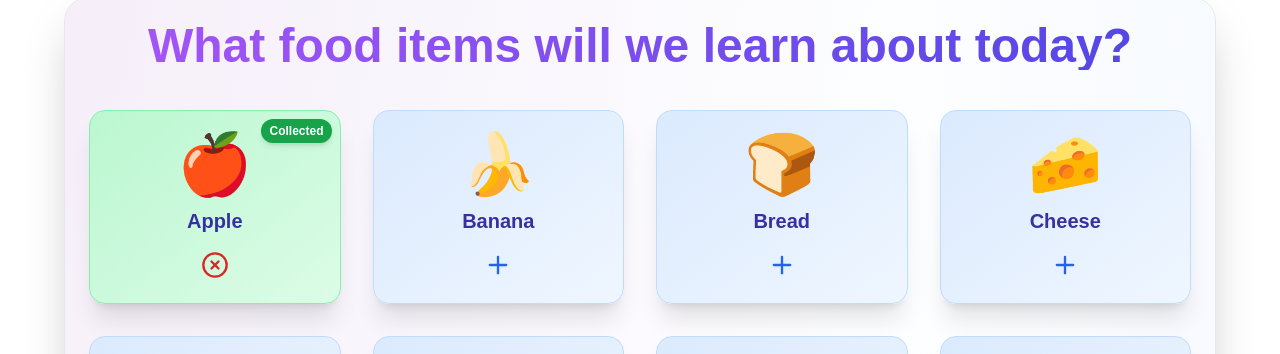
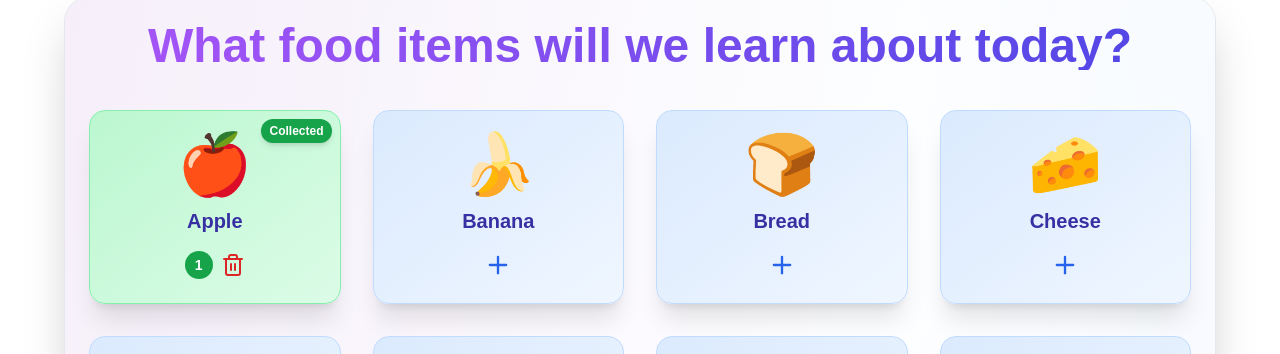
Before and after one commit to EmanuelTiran/English, a React (Create React App) app: page /Foods in a window 1280 px wide. Both pictures are taken after a click on the button 214 px from the left and 436 px from the top of the page. Shown: the part 171-525 px from the top of the page. Built offline with nearby package versions, Linux system fonts and the light colour scheme; a web font is replaced by a local one.

Commit message:
first commit

```diff
--- a/src/App.js
+++ b/src/App.js
@@ -26,9 +26,12 @@ function App() {
 
 
   const addToLearn = (animal) => {
-    if (!animalsToLearn.includes(animal)) {
-      setAnimalsToLearn((prev) => [...prev, animal]);
+    if (animal !== undefined) {
+      if (!animalsToLearn.includes(animal)) {
+        setAnimalsToLearn((prev) => [...prev, animal]);
+      }
     }
+
     console.log({ animalsToLearn })
   };
 
@@ -60,6 +63,7 @@ function App() {
               nameField="name"
               iconField="icon"
               onAddToLearn={addToLearn}
+              existingItems={animalsToLearn}
               navLinks={linksToAnimal}
             />} />
             <Route path="/Animal2" element={<ItemSlider items={animalsToLearn} itemIcons={animalIcons} />} />
@@ -71,6 +75,7 @@ function App() {
               nameField="name"
               iconField="icon"
               onAddToLearn={addToLearnFood}
+              existingItems={foodToLearn}
               navLinks={linksToFood}
             />} />
             <Route path="/Food2" element={<ItemSlider items={foodToLearn} itemIcons={foodIcons} />} />
--- a/src/components/ItemTable.jsx
+++ b/src/components/ItemTable.jsx
@@ -1,5 +1,5 @@
 import React, { useState } from "react";
-import { Plus, XCircle } from "lucide-react";
+import { Plus, Trash2 } from "lucide-react";
 import { NavLink } from "react-router-dom";
 import { motion } from "framer-motion";
 
@@ -16,18 +16,36 @@ export default function ItemTable({
   nameField = "name",
   onAddToLearn = () => {},
   navLinks = [],
+  existingItems = [], // רשימת הפריטים שכבר נבחרו
 }) {
-  const [addedItems, setAddedItems] = useState(new Set());
+  const [addedItems, setAddedItems] = useState(() => {
+    // אתחול ה-state על בסיס הפריטים הקיימים
+    const initialMap = new Map();
+    existingItems.forEach((item, index) => {
+      initialMap.set(item, index + 1);
+    });
+    return initialMap;
+  });
+  const [orderCounter, setOrderCounter] = useState(existingItems.length + 1);
 
   const toggleItem = (itemName) => {
-    const newSet = new Set(addedItems);
-    if (newSet.has(itemName)) {
-      newSet.delete(itemName);
+    const newMap = new Map(addedItems);
+    if (newMap.has(itemName)) {
+      newMap.delete(itemName);
+      // עדכון מספרי הסידור של הפריטים שנותרו
+      const remainingItems = Array.from(newMap.entries()).sort((a, b) => a[1] - b[1]);
+      const updatedMap = new Map();
+      remainingItems.forEach(([name], index) => {
+        updatedMap.set(name, index + 1);
+      });
+      setAddedItems(updatedMap);
+      setOrderCounter(updatedMap.size + 1);
     } else {
-      newSet.add(itemName);
+      newMap.set(itemName, orderCounter);
+      setAddedItems(newMap);
+      setOrderCounter(orderCounter + 1);
       onAddToLearn(itemName);
     }
-    setAddedItems(newSet);
   };
 
   return (
@@ -49,6 +67,7 @@ export default function ItemTable({
           const itemName = item[nameField];
           const itemIcon = item[iconField];
           const isAdded = addedItems.has(itemName);
+          const orderNumber = addedItems.get(itemName);
 
           return (
             <div
@@ -77,17 +96,28 @@ export default function ItemTable({
                 {itemName}
               </div>
 
-              <button
-                onClick={() => toggleItem(itemName)}
-                className="mt-4 transition-all"
-                title={isAdded ? "Remove from learning" : "Add to learning"}
-              >
-                {isAdded ? (
-                  <XCircle className="w-7 h-7 text-red-600 hover:text-red-800" />
-                ) : (
+              {isAdded ? (
+                <div className="mt-4 flex items-center gap-2">
+                  <div className="w-7 h-7 bg-green-600 text-white rounded-full flex items-center justify-center font-bold text-sm">
+                    {orderNumber}
+                  </div>
+                  <button
+                    onClick={() => toggleItem(itemName)}
+                    className="transition-all"
+                    title="Remove from learning"
+                  >
+                    <Trash2 className="w-6 h-6 text-red-600 hover:text-red-800" />
+                  </button>
+                </div>
+              ) : (
+                <button
+                  onClick={() => toggleItem(itemName)}
+                  className="mt-4 transition-all"
+                  title="Add to learning"
+                >
                   <Plus className="w-7 h-7 text-blue-600 hover:text-blue-800" />
-                )}
-              </button>
+                </button>
+              )}
             </div>
           );
         })}
```
